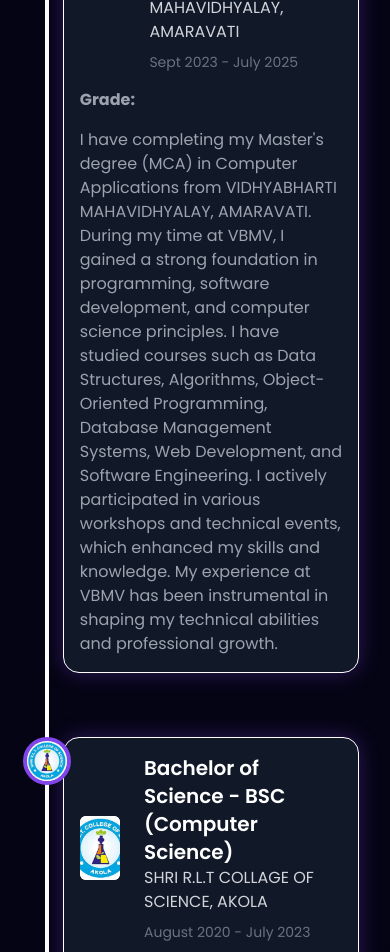
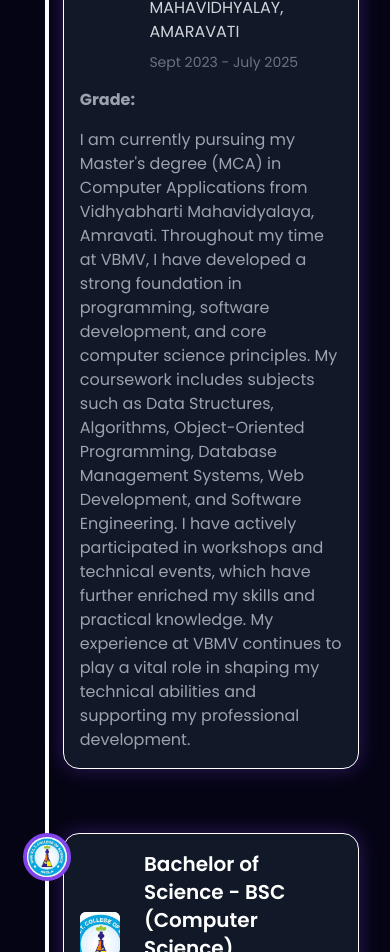
Before and after one commit to madhumitasugandhi/myportfolio, a React (Vite) app: page / in a window 390 px wide. Shown: the part 5180-6132 px from the top of the page. Built offline with nearby package versions, Linux system fonts and the light colour scheme.

Commit message:
Responsiveness for md screen fixed and Education page has updated.

```diff
--- a/src/Constants.jsx
+++ b/src/Constants.jsx
@@ -75,7 +75,7 @@
       school: "VIDHYABHARTI MAHAVIDHYALAY, AMARAVATI",
       date: "Sept 2023 - July 2025",
       status:"Currently Pursuing",
-      desc: "I have completing my Master's degree (MCA) in Computer Applications from VIDHYABHARTI MAHAVIDHYALAY, AMARAVATI. During my time at VBMV, I gained a strong foundation in programming, software development, and computer science principles. I have studied courses such as Data Structures, Algorithms, Object-Oriented Programming, Database Management Systems, Web Development, and Software Engineering. I actively participated in various workshops and technical events, which enhanced my skills and knowledge. My experience at VBMV has been instrumental in shaping my technical abilities and professional growth.",
+      desc: "I am currently pursuing my Master's degree (MCA) in Computer Applications from Vidhyabharti Mahavidyalaya, Amravati. Throughout my time at VBMV, I have developed a strong foundation in programming, software development, and core computer science principles. My coursework includes subjects such as Data Structures, Algorithms, Object-Oriented Programming, Database Management Systems, Web Development, and Software Engineering. I have actively participated in workshops and technical events, which have further enriched my skills and practical knowledge. My experience at VBMV continues to play a vital role in shaping my technical abilities and supporting my professional development.",
       degree: "Master of Computer Applications - MCA",
     },
     {
--- a/src/components/Skills/Skills.jsx
+++ b/src/components/Skills/Skills.jsx
@@ -32,7 +32,8 @@
               transitionSpeed={1000}
               gyroscope={true}
             >
-              <div className="grid grid-cols-2 sm:grid-cols-3 gap-3 w-full">
+             <div className="grid grid-cols-2 sm:grid-cols-3 gap-3 w-full md:text-xs md:gap-6 md:">
+
                 {category.skills.map((skill) => (
                   <div
                     key={skill.name}
```
